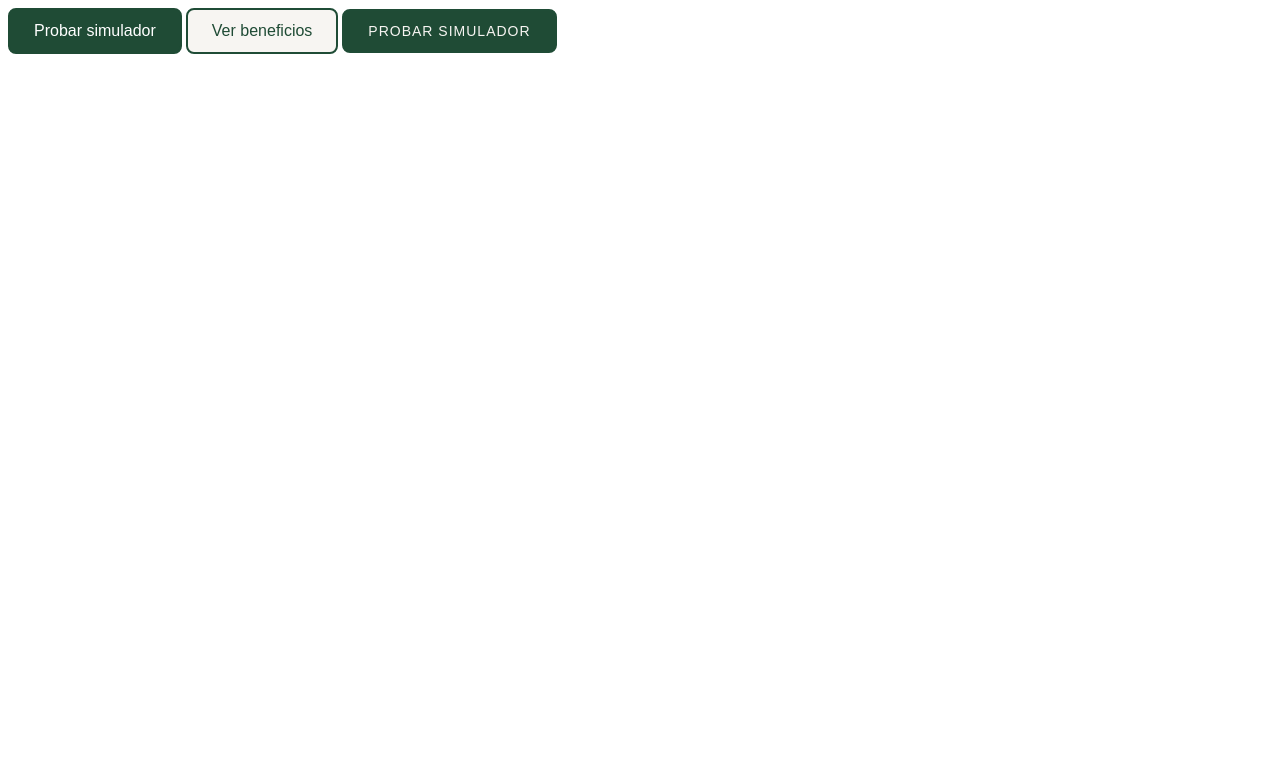
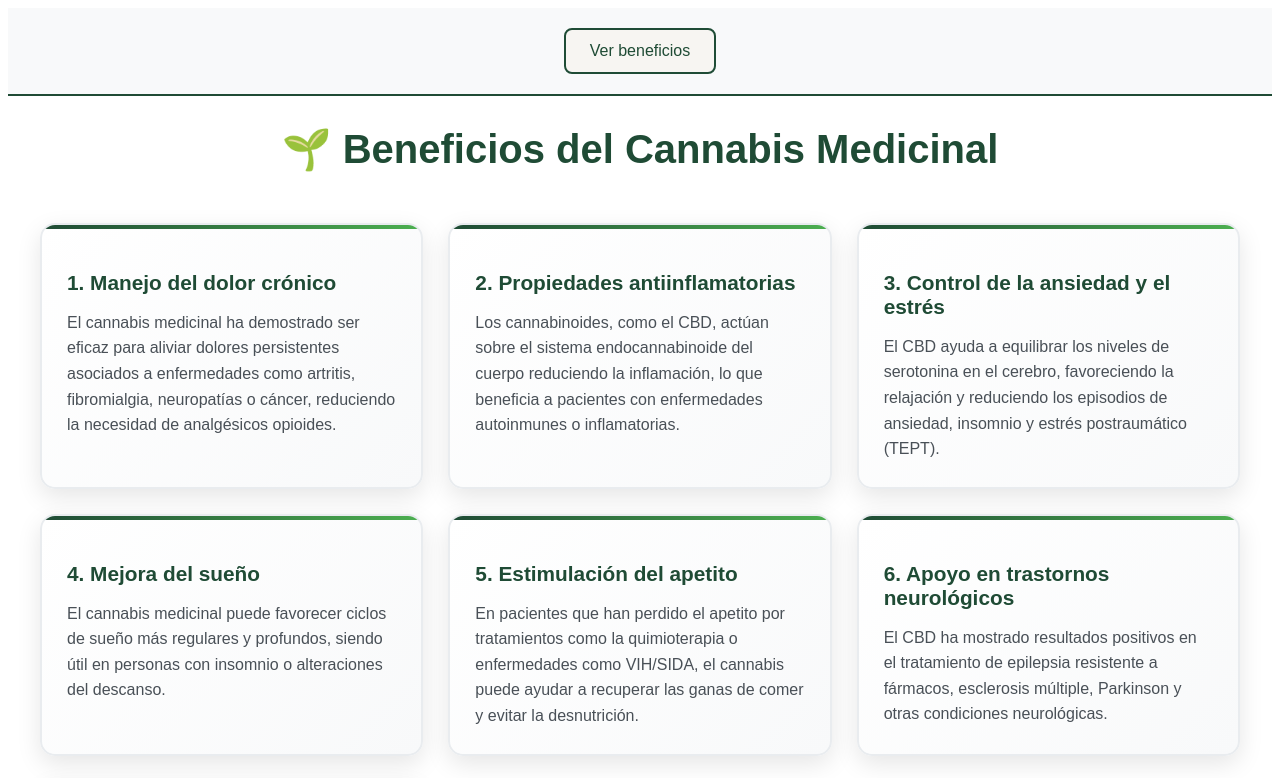
Before and after one commit to David-SilvaDEV/Cannabi-Doctor, a website built with Vite: page index.html in a window 1280 px wide. Both pictures are taken after a click on the button "Ver beneficios". Shown: the top 778 px of the page. Built offline with nearby package versions, Linux system fonts and the light colour scheme.

Commit message:
Add benefit cards

```diff
--- a/index.html
+++ b/index.html
@@ -7,8 +7,71 @@
   <title>Cannabi-doctor</title>
 </head>
 <body>
-  <button class="btn-green">Probar simulador</button>
-  <button class="btn-white">Ver beneficios</button>
-  <div class="button_slide slide_right">PROBAR SIMULADOR</div>
+  <header>
+    <button class="btn-white" onclick="toggleBeneficios()">Ver beneficios</button>
+  </header>
+
+  <main>
+    <div id="beneficios-container" style="display: none;">
+      <h1>🌱 Beneficios del Cannabis Medicinal</h1>
+
+      <div class="beneficios-grid">
+        <div class="beneficio-item">
+          <h3>1. Manejo del dolor crónico</h3>
+          <p>El cannabis medicinal ha demostrado ser eficaz para aliviar dolores persistentes asociados a enfermedades como artritis, fibromialgia, neuropatías o cáncer, reduciendo la necesidad de analgésicos opioides.</p>
+        </div>
+
+        <div class="beneficio-item">
+          <h3>2. Propiedades antiinflamatorias</h3>
+          <p>Los cannabinoides, como el CBD, actúan sobre el sistema endocannabinoide del cuerpo reduciendo la inflamación, lo que beneficia a pacientes con enfermedades autoinmunes o inflamatorias.</p>
+        </div>
+
+        <div class="beneficio-item">
+          <h3>3. Control de la ansiedad y el estrés</h3>
+          <p>El CBD ayuda a equilibrar los niveles de serotonina en el cerebro, favoreciendo la relajación y reduciendo los episodios de ansiedad, insomnio y estrés postraumático (TEPT).</p>
+        </div>
+
+        <div class="beneficio-item">
+          <h3>4. Mejora del sueño</h3>
+          <p>El cannabis medicinal puede favorecer ciclos de sueño más regulares y profundos, siendo útil en personas con insomnio o alteraciones del descanso.</p>
+        </div>
+
+        <div class="beneficio-item">
+          <h3>5. Estimulación del apetito</h3>
+          <p>En pacientes que han perdido el apetito por tratamientos como la quimioterapia o enfermedades como VIH/SIDA, el cannabis puede ayudar a recuperar las ganas de comer y evitar la desnutrición.</p>
+        </div>
+
+        <div class="beneficio-item">
+          <h3>6. Apoyo en trastornos neurológicos</h3>
+          <p>El CBD ha mostrado resultados positivos en el tratamiento de epilepsia resistente a fármacos, esclerosis múltiple, Parkinson y otras condiciones neurológicas.</p>
+        </div>
+
+        <div class="beneficio-item">
+          <h3>7. Alternativa natural y segura</h3>
+          <p>En comparación con medicamentos tradicionales, el cannabis medicinal suele tener menos efectos secundarios y puede ofrecer una alternativa más natural para mejorar la calidad de vida.</p>
+        </div>
+      </div>
+    </div>
+
+    <div id="otros-botones">
+      <button class="btn-green">Probar simulador</button>
+      <div class="button_slide slide_right">PROBAR SIMULADOR</div>
+    </div>
+  </main>
+
+  <script>
+    function toggleBeneficios() {
+      const beneficiosContainer = document.getElementById('beneficios-container');
+      const otrosBotones = document.getElementById('otros-botones');
+
+      if (beneficiosContainer.style.display === 'none') {
+        beneficiosContainer.style.display = 'block';
+        otrosBotones.style.display = 'none';
+      } else {
+        beneficiosContainer.style.display = 'none';
+        otrosBotones.style.display = 'block';
+      }
+    }
+  </script>
 </body>
 </html>
--- a/src/css/styles.css
+++ b/src/css/styles.css
@@ -56,3 +56,102 @@
     color: #f7f5f2;
     box-shadow: inset 400px 0 0 0 #0f251b;
 }
+
+/* Estilos para el header */
+header {
+    background-color: #f8f9fa;
+    padding: 20px;
+    border-bottom: 2px solid #1f4b35;
+    text-align: center;
+}
+
+/* Estilos para el título principal */
+#beneficios-container h1 {
+    text-align: center;
+    color: #1f4b35;
+    font-size: 2.5rem;
+    margin: 30px 0;
+    font-family: 'Arial', sans-serif;
+}
+
+/* Estilos para las tarjetas de beneficios */
+.beneficios-grid {
+    display: grid;
+    grid-template-columns: repeat(auto-fit, minmax(300px, 1fr));
+    gap: 25px;
+    padding: 20px;
+    max-width: 1200px;
+    margin: 0 auto;
+}
+
+.beneficio-item {
+    background: linear-gradient(135deg, #ffffff 0%, #f8f9fa 100%);
+    border: 2px solid #e9ecef;
+    border-radius: 15px;
+    padding: 25px;
+    box-shadow: 0 8px 25px rgba(0, 0, 0, 0.1);
+    transition: all 0.3s ease;
+    position: relative;
+    overflow: hidden;
+}
+
+.beneficio-item:hover {
+    transform: translateY(-5px);
+    box-shadow: 0 15px 35px rgba(31, 75, 53, 0.2);
+    border-color: #1f4b35;
+}
+
+.beneficio-item::before {
+    content: '';
+    position: absolute;
+    top: 0;
+    left: 0;
+    right: 0;
+    height: 4px;
+    background: linear-gradient(90deg, #1f4b35, #4CAF50);
+}
+
+.beneficio-item h3 {
+    color: #1f4b35;
+    font-size: 1.3rem;
+    margin-bottom: 15px;
+    font-weight: 600;
+    font-family: 'Arial', sans-serif;
+}
+
+.beneficio-item p {
+    color: #495057;
+    line-height: 1.6;
+    font-size: 1rem;
+    margin: 0;
+    font-family: 'Arial', sans-serif;
+}
+
+/* Estilos para la sección de otros botones */
+#otros-botones {
+    text-align: center;
+    padding: 40px 20px;
+    background-color: #f8f9fa;
+}
+
+#otros-botones button,
+#otros-botones .button_slide {
+    margin: 10px;
+}
+
+/* Responsive */
+@media (max-width: 768px) {
+    .beneficios-grid {
+        grid-template-columns: 1fr;
+        padding: 15px;
+    }
+
+    .beneficio-item {
+        padding: 20px;
+    }
+
+    #beneficios-container h1 {
+        font-size: 2rem;
+        margin: 20px 0;
+    }
+}
```
